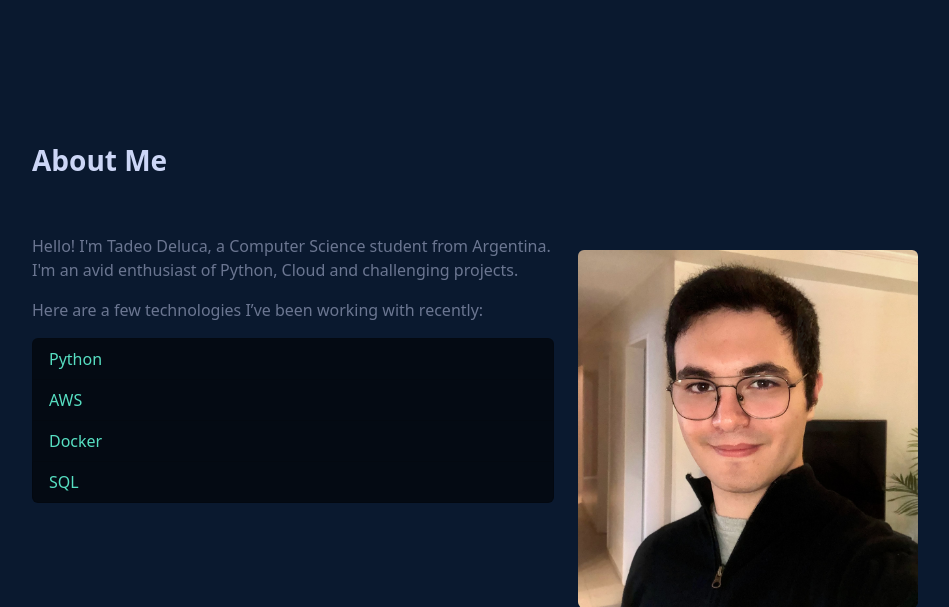
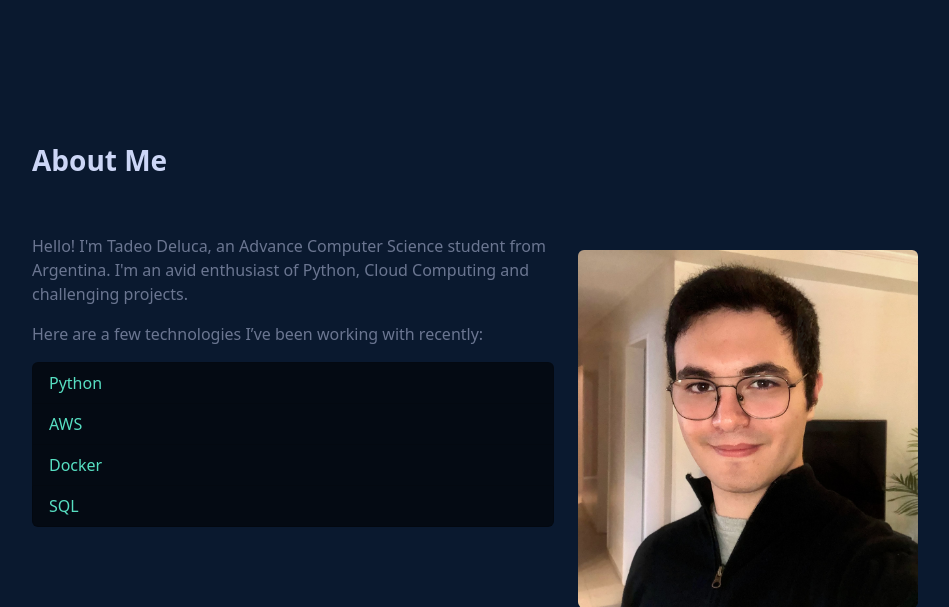
Before and after one commit to TadeopCreator/portfolio-website, a Django app: page / in a window 1280 px wide. Shown: the part 741-1348 px from the top of the page, without its empty margins (62-1011 px from the left). Run offline with Django 4.2, Linux system fonts and the light colour scheme; data that the repository does not hold is empty.

Commit message:
Edit about text

```diff
--- a/portfolio/templates/_partials/about.html
+++ b/portfolio/templates/_partials/about.html
@@ -14,7 +14,7 @@
     </div>
     <div class="row">
         <div class="col-md-6">
-            <p class="fw-light light-blue-color">Hello! I'm Tadeo Deluca, a Computer Science student from Argentina. I'm an avid enthusiast of Python, Cloud and challenging projects.
+            <p class="fw-light light-blue-color">Hello! I'm Tadeo Deluca, an Advance Computer Science student from Argentina. I'm an avid enthusiast of Python, Cloud Computing and challenging projects.
             </p>
             <p class="fw-light light-blue-color">Here are a few technologies I’ve been working with recently:</p>
             <ul class="list-group">
--- a/portfolio/templates/_partials/other-projects.html
+++ b/portfolio/templates/_partials/other-projects.html
@@ -5,7 +5,7 @@
             <h3 class="fw-bolder" style="color: #CCD6F6;">Other Noteworthy Projects</h3>
         </div>
         <div class="row text-center mb-4"></div>
-            {% for project in projects   %}
+            {% for project in projects %}
             {% if not project.featured %}
                 <div class="col-md-4">
                     <div onclick="location.href='{{project.url}}';" style="cursor: pointer;" class="container border border-secondary border-opacity-25 rounded my-3 p-4" style="background-color: #112140;">
```
